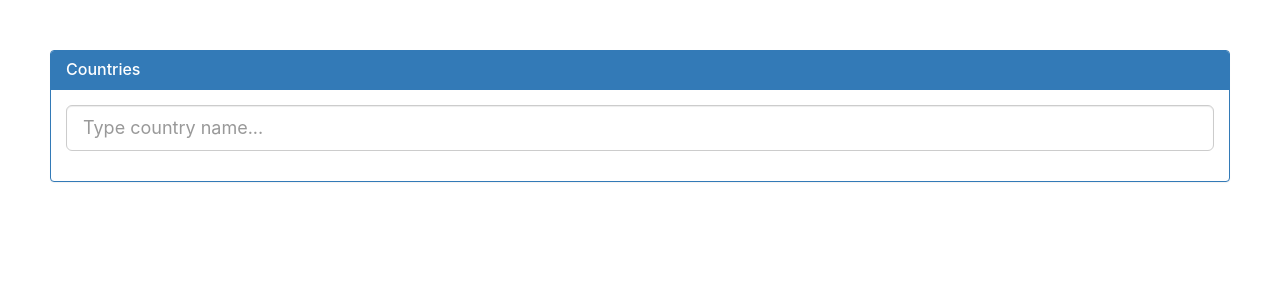
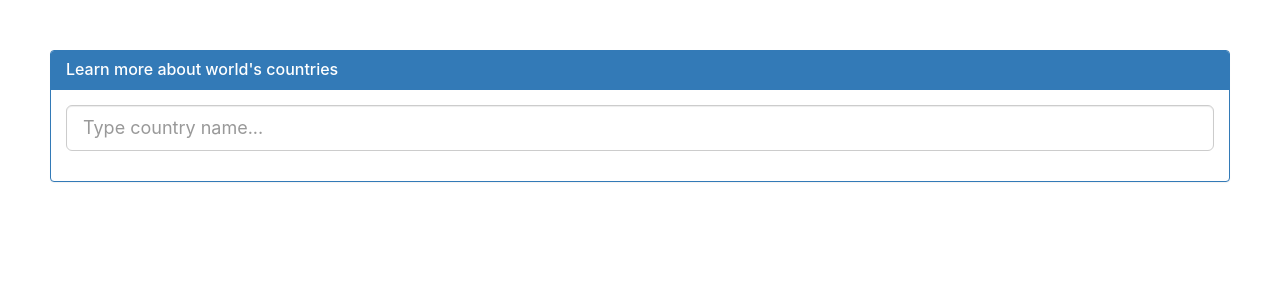
Before and after one commit to pppemo/react-redux-demo-app, a React (Create React App) app: page / in a window 1280 px wide. Shown: the top 300 px of the page. Built offline with nearby package versions, Linux system fonts and the light colour scheme.

Commit message:
Styling tweaks

```diff
--- a/public/index.html
+++ b/public/index.html
@@ -20,7 +20,7 @@
       Learn how to configure a non-root public URL by running `npm run build`.
     -->
     <link rel="stylesheet" href="https://maxcdn.bootstrapcdn.com/bootstrap/3.3.7/css/bootstrap.min.css" integrity="sha384-BVYiiSIFeK1dGmJRAkycuHAHRg32OmUcww7on3RYdg4Va+PmSTsz/K68vbdEjh4u" crossorigin="anonymous">
-    <title>Countries database</title>
+    <title>Countries search</title>
   </head>
   <body>
     <noscript>
--- a/src/components/CountrySearch/CountrySearch.js
+++ b/src/components/CountrySearch/CountrySearch.js
@@ -78,6 +78,7 @@ class CountrySearch extends Component {
               ) : items.slice(0, 9)
                 .map((item, index) => (
                   <ListGroupItem
+                    className={styles.suggestionItem}
                     {...getItemProps({
                       key: item.name,
                       index,
--- a/src/components/CountrySearch/CountrySearch.module.scss
+++ b/src/components/CountrySearch/CountrySearch.module.scss
@@ -8,3 +8,8 @@
   position: absolute;
   width: 100%;
 }
+
+.suggestionItem {
+  z-index: 20;
+  background-color: white;
+}
--- a/src/containers/countries/Countries.js
+++ b/src/containers/countries/Countries.js
@@ -15,7 +15,7 @@ class Countries extends Component {
     return <div>
       <Panel bsStyle="primary">
         <Panel.Heading>
-          <Panel.Title componentClass="h3">Countries</Panel.Title>
+          <Panel.Title componentClass="h3">Learn more about world's countries</Panel.Title>
         </Panel.Heading>
         <Panel.Body>
           <CountrySearch onSelected={this.onCountryChanged}/>
```
